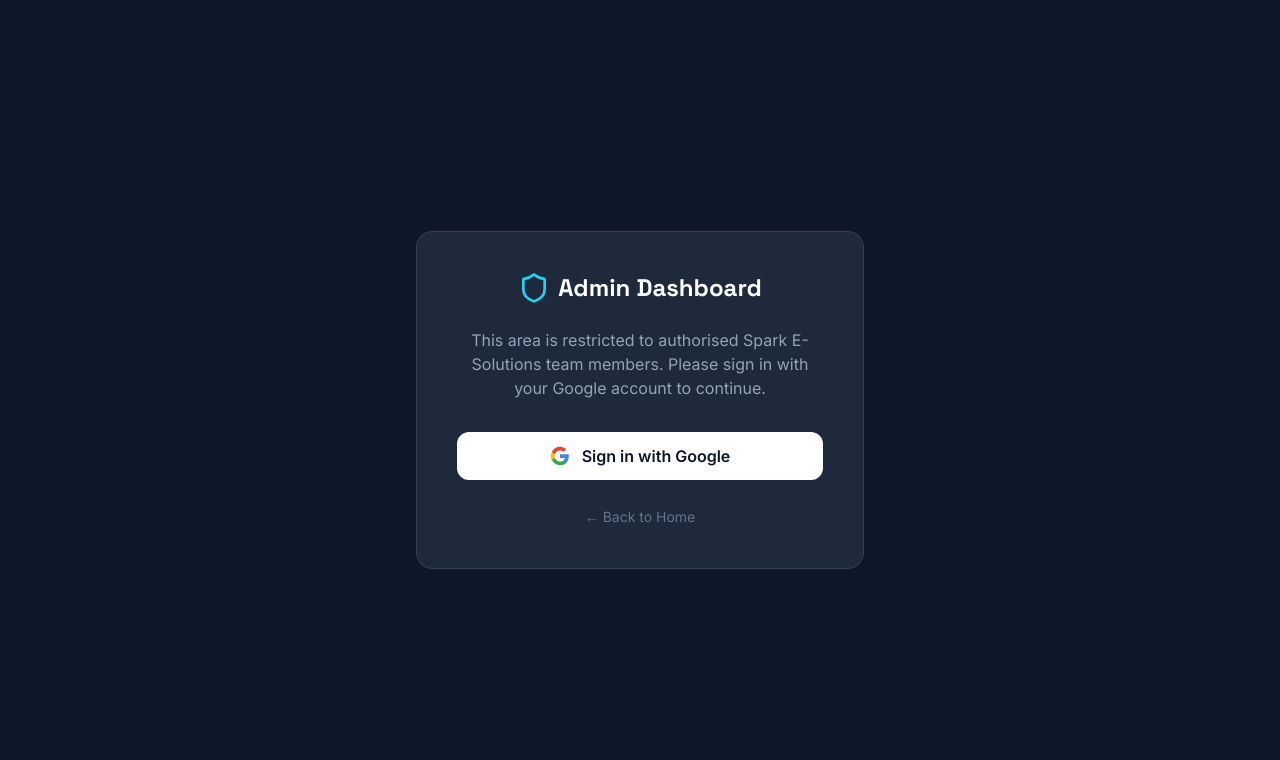
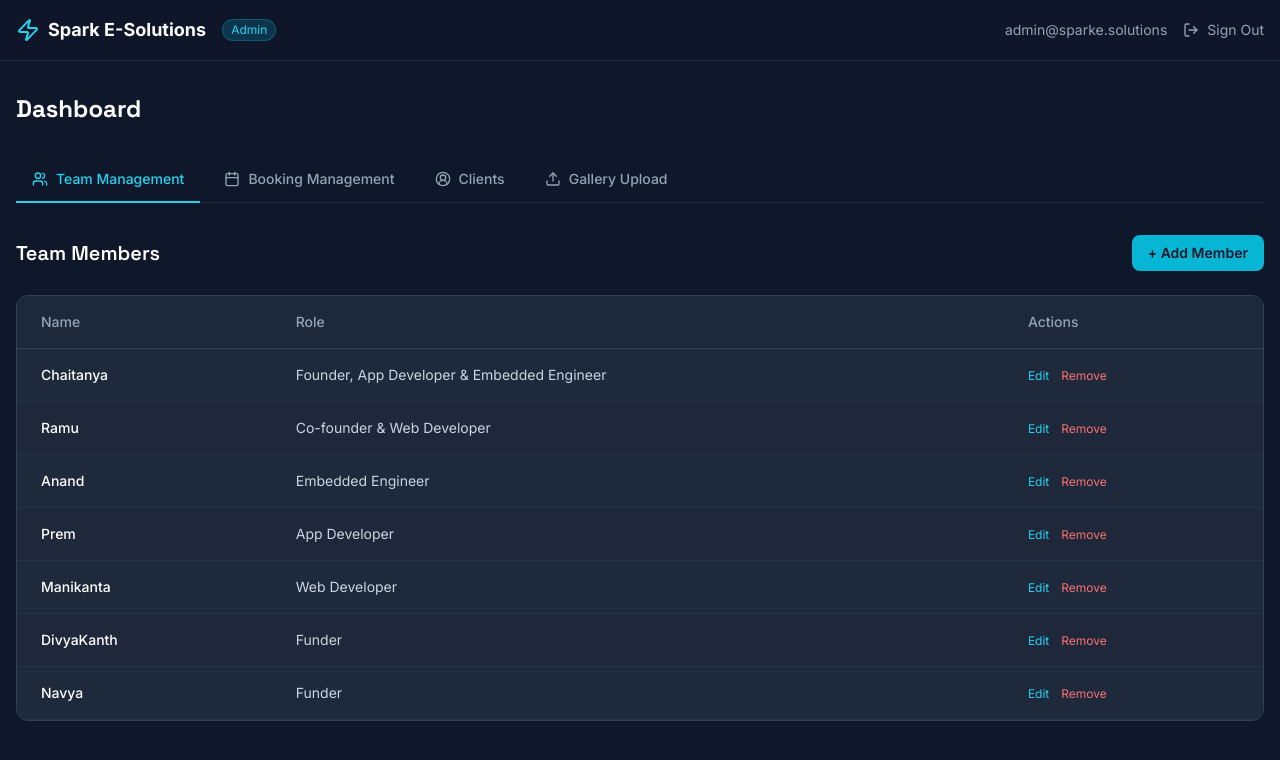
Before and after one commit to Rsmk27/Spark-E-Solutions, a Next.js app: page /admin in a window 1280 px wide. Shown: the top 760 px of the page. Built offline with nearby package versions, Linux system fonts and the light colour scheme; a web font is replaced by a local one.

Commit message:
Update page.tsx

```diff
--- a/app/admin/page.tsx
+++ b/app/admin/page.tsx
@@ -11,6 +11,10 @@
   Zap,
   CheckCircle,
   Clock,
+  Phone,
+  MapPin,
+  Briefcase,
+  UserCircle2,
 } from "lucide-react";
 
 const teamMembers = [
@@ -53,11 +57,35 @@
   },
 ];
 
+const mockClients = [
+  {
+    id: "c1",
+    name: "Suresh Babu",
+    mobile: "+91 98765 43210",
+    address: "12-3, MG Road, Hyderabad, Telangana",
+    session: "IoT Basics",
+  },
+  {
+    id: "c2",
+    name: "Lakshmi Devi",
+    mobile: "+91 91234 56789",
+    address: "45, Anna Nagar, Chennai, Tamil Nadu",
+    session: "Embedded Systems Design",
+  },
+  {
+    id: "c3",
+    name: "Venkat Rao",
+    mobile: "+91 87654 32109",
+    address: "78, Koramangala, Bengaluru, Karnataka",
+    session: "Full Stack App Development",
+  },
+];
+
 export default function AdminPage() {
-  const [activeTab, setActiveTab] = useState<"team" | "bookings" | "gallery">(
+  const [activeTab, setActiveTab] = useState<"team" | "bookings" | "gallery" | "clients">(
     "team"
   );
-  const [isAuthenticated] = useState(false);
+  const [isAuthenticated] = useState(true); // TODO: re-enable Firebase Google Auth once DB is connected
 
   if (!isAuthenticated) {
     return (
@@ -135,21 +163,24 @@
         <h1 className="text-2xl font-bold text-white mb-8">Dashboard</h1>
 
         {/* Tabs */}
-        <div className="flex gap-2 mb-8 border-b border-slate-800">
-          {(["team", "bookings", "gallery"] as const).map((tab) => (
+        <div className="flex gap-2 mb-8 border-b border-slate-800 flex-wrap">
+          {([
+            { key: "team", label: "Team Management", icon: <Users className="w-4 h-4" /> },
+            { key: "bookings", label: "Booking Management", icon: <Calendar className="w-4 h-4" /> },
+            { key: "clients", label: "Clients", icon: <UserCircle2 className="w-4 h-4" /> },
+            { key: "gallery", label: "Gallery Upload", icon: <Upload className="w-4 h-4" /> },
+          ] as const).map((tab) => (
             <button
-              key={tab}
-              onClick={() => setActiveTab(tab)}
+              key={tab.key}
+              onClick={() => setActiveTab(tab.key)}
               className={`flex items-center gap-2 px-4 py-3 text-sm font-medium capitalize transition-colors border-b-2 -mb-px ${
-                activeTab === tab
+                activeTab === tab.key
                   ? "border-cyan-400 text-cyan-400"
                   : "border-transparent text-slate-400 hover:text-white"
               }`}
             >
-              {tab === "team" && <Users className="w-4 h-4" />}
-              {tab === "bookings" && <Calendar className="w-4 h-4" />}
-              {tab === "gallery" && <Upload className="w-4 h-4" />}
-              {tab === "team" ? "Team Management" : tab === "bookings" ? "Booking Management" : "Gallery Upload"}
+              {tab.icon}
+              {tab.label}
             </button>
           ))}
         </div>
@@ -245,6 +276,61 @@
           </div>
         )}
 
+        {/* Clients */}
+        {activeTab === "clients" && (
+          <div>
+            <div className="flex items-center justify-between mb-6">
+              <div>
+                <h2 className="text-xl font-semibold text-white">Clients</h2>
+                <p className="text-slate-400 text-sm mt-1">{mockClients.length} registered clients</p>
+              </div>
+              <button className="bg-cyan-500 hover:bg-cyan-400 text-slate-900 font-semibold px-4 py-2 rounded-lg transition-colors text-sm">
+                + Add Client
+              </button>
+            </div>
+
+            {/* Cards Grid */}
+            <div className="grid grid-cols-1 md:grid-cols-2 lg:grid-cols-3 gap-4">
+              {mockClients.map((client) => (
+                <div
+                  key={client.id}
+                  className="bg-slate-800 border border-slate-700 rounded-xl p-5 hover:border-cyan-500/40 transition-colors"
+                >
+                  <div className="flex items-start justify-between mb-4">
+                    <div className="flex items-center gap-3">
+                      <div className="w-10 h-10 rounded-full bg-cyan-500/20 border border-cyan-500/30 flex items-center justify-center">
+                        <UserCircle2 className="w-5 h-5 text-cyan-400" />
+                      </div>
+                      <p className="font-semibold text-white">{client.name}</p>
+                    </div>
+                    <div className="flex gap-2">
+                      <button className="text-cyan-400 hover:text-cyan-300 text-xs transition-colors">Edit</button>
+                      <button className="text-red-400 hover:text-red-300 text-xs transition-colors">Delete</button>
+                    </div>
+                  </div>
+
+                  <div className="space-y-2.5 text-sm">
+                    <div className="flex items-center gap-2 text-slate-300">
+                      <Phone className="w-4 h-4 text-cyan-400 shrink-0" />
+                      <span>{client.mobile}</span>
+                    </div>
+                    <div className="flex items-start gap-2 text-slate-300">
+                      <MapPin className="w-4 h-4 text-cyan-400 shrink-0 mt-0.5" />
+                      <span>{client.address}</span>
+                    </div>
+                    <div className="flex items-center gap-2 text-slate-300">
+                      <Briefcase className="w-4 h-4 text-cyan-400 shrink-0" />
+                      <span className="bg-cyan-500/10 text-cyan-300 border border-cyan-500/20 px-2 py-0.5 rounded-full text-xs">
+                        {client.session}
+                      </span>
+                    </div>
+                  </div>
+                </div>
+              ))}
+            </div>
+          </div>
+        )}
+
         {/* Gallery Upload */}
         {activeTab === "gallery" && (
           <div>
```
